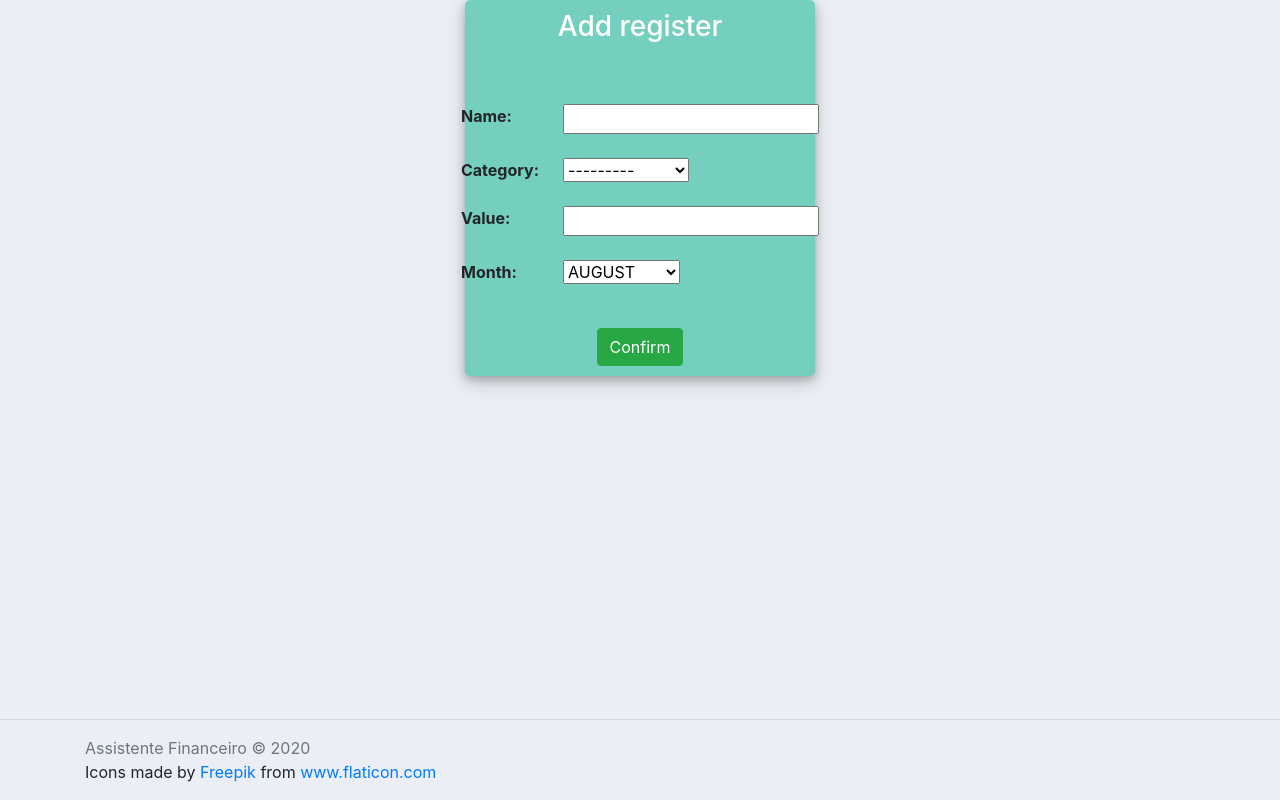
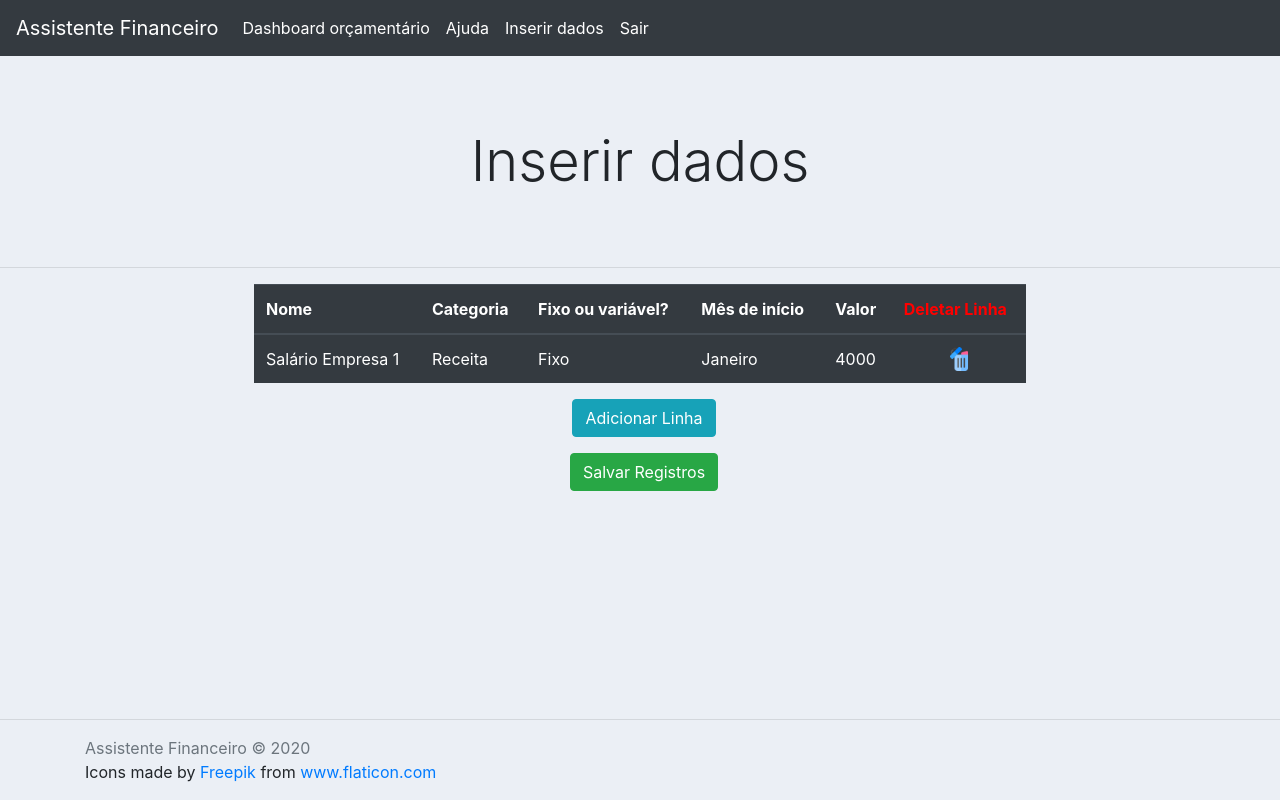
Before and after one commit to lobaostibich/FinancialAssistant, a Django app: page /budget/add_record/ in a window 1280 px wide. Run offline with Django 3.2, Linux system fonts and the light colour scheme; a user stored in the database is signed in; data comes from the database, SQL or seed files in the repository; both versions use the stored data as it was after the commit; some libraries are stand-ins or nearby versions.

Commit message:
creating new add window and starting the creation of add_delete_rows.js

```diff
--- a/first_app/templates/first_app/add_records.html
+++ b/first_app/templates/first_app/add_records.html
@@ -1,52 +1,65 @@
 {% extends 'first_app/template.html' %}
+
+{% load static %}
+
+{% block content %}
 
 {% include 'first_app/navbar.html' %}
 
-{% block content %}
-
-<div class="container h-100" name="form-container">
-    <div class="d-flex justify-content-center h-100">
-        <div class="user_card">
-            <div class="d-flex justify-content-center">
-                <h3 id="form-title">{{operation_type}} register</h3>
+<div class="pricing-header px-3 py-3 pt-md-5 pb-md-4 mx-auto text-center">
+    <h1 class="display-4">
+        Inserir dados
+    </h1>
 </div>
-            <div class="d-flex justify-content-center form_container">
-
+<br>
+<hr>
+<div id="table-center" class="row">
+    <div class="col">
         <form method="POST" action="">
             {% csrf_token %}
 
-                    <p style="display:none;">
-                        {{form.user.label}}
-                        {{form.user}}
-                    </p>
-
+            <div class="col-md">
                     <div class="table-responsive">
-                        <table class="table table-borderless form_container">
+                        <table class="table table-dark">
+                            <thead>
                                 <tr>
-                                <th>Name:</th>
-                                <td>{{form.name}}</td>
+                                    <th scope="col">Nome</th>
+                                    <th scope="col">Categoria</th>
+                                    <th scope="col">Fixo ou variável?</th>
+                                    <th scope="col">Mês de início</th>
+                                    <th scope="col">Valor</th>
+                                    <th style="color:red" scope="col">Deletar Linha</th>
                                 </tr>
+                            </thead>
+                            <tbody id="registers">
                                 <tr>
-                                <th>Category:</th>
-                                <td>{{form.category}}</td>
+                                    <td>Salário Empresa 1</td>
+                                    <td>Receita</td>
+                                    <td>Fixo</td>
+                                    <td>Janeiro</td>
+                                    <td>4000</td>
+                                    <td><img id="trash" src="{% static 'images/delete.png' %}" width="24" height="24"></td>
                                 </tr>
-                            <tr>
-                                <th>Value:</th>
-                                <td>{{form.value}}</td>
-                            </tr>
-                            <tr>
-                                <th>Month:</th>
-                                <td>{{form.month}}</td>
-                            </tr>
+                            </tbody>
                         </table>
                     </div>
-
+            </div>
+            <div class="d-flex justify-content-center links">
+                <a id="add-row" class="ml-2">
+                    <button type="button" class="btn btn-info">
+                        Adicionar Linha
+                    </button>
+                </a>
+            </div>
+            <div class="d-flex justify-content-center links">
+                <a href="" class="ml-2">
                     <div class="d-flex justify-content-center mt-3 login_container">
-                        <input class="btn btn-success" type="submit" name="Confirm" value="Confirm">
+                        <input class="btn btn-success" type="submit" value="Salvar Registros">
                     </div>
+                </a>
+            </div>
+            <br>
         </form>
-            </div>
-        </div>
     </div>
 </div>
 
--- a/first_app/templates/first_app/navbar.html
+++ b/first_app/templates/first_app/navbar.html
@@ -22,7 +22,7 @@
                 </a>
             </li>
             <li class="nav-item active">
-                <a class="nav-link" href="">
+                <a class="nav-link" href="{% url 'add' %}">
                     Inserir dados
                 </a>
             </li>
```
Also changed, not shown: first_app/templates/first_app/add_records_old.html (added, +53 -0 lines), first_app/templates/first_app/help.html (+14 -7 lines), static/js/add_delete_row.js (added, +12 -0 lines), db.sqlite3. Lines whose indentation alone changed are shown as unchanged.
